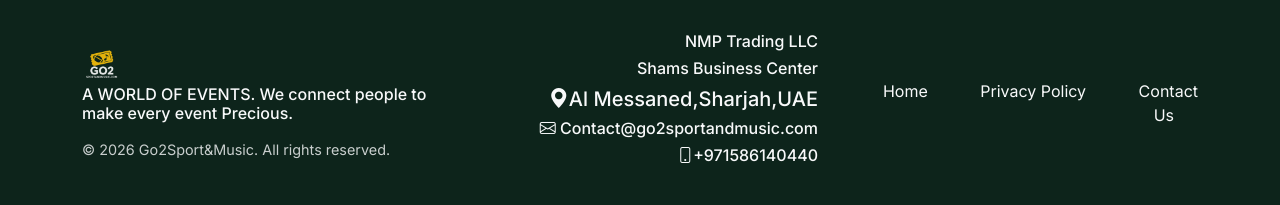
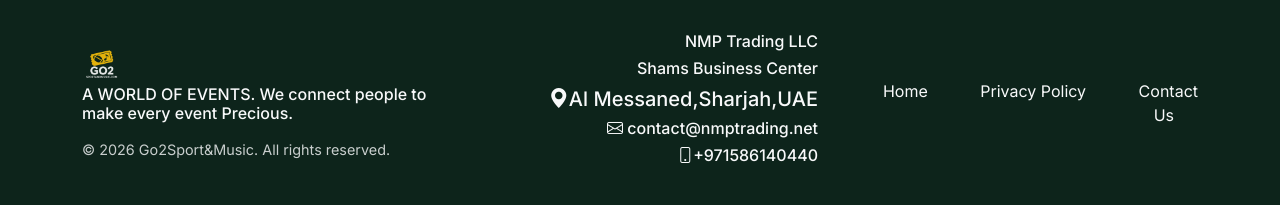
Before and after one commit to Wahid2311/go2sportandmusic, a Django app: page /accounts/forgot-password/ in a window 1280 px wide. Shown: the part 595-800 px from the top of the page. Run offline with Django 4.2, Linux system fonts and the light colour scheme; data that the repository does not hold is empty.

Commit message:
Update contact email in footer.html

```diff
--- a/templates/partials/footer.html
+++ b/templates/partials/footer.html
@@ -62,7 +62,7 @@
                 <h6>NMP Trading LLC </h6>
                 <h6>Shams Business Center </h6>
                 <h5><i class="bi bi-geo-alt-fill"></i>Al Messaned,Sharjah,UAE</h5>
-                <h6><i class="bi bi-envelope"></i>&nbsp;Contact@go2sportandmusic.com</h6>
+                <h6><i class="bi bi-envelope"></i>&nbsp;contact@nmptrading.net</h6>
                 <h6><i class="bi bi-phone"></i>+971586140440</h6>
             </div>
             <div class="col-lg-4 text-center text-lg-end mt-4 mt-lg-0">
```
